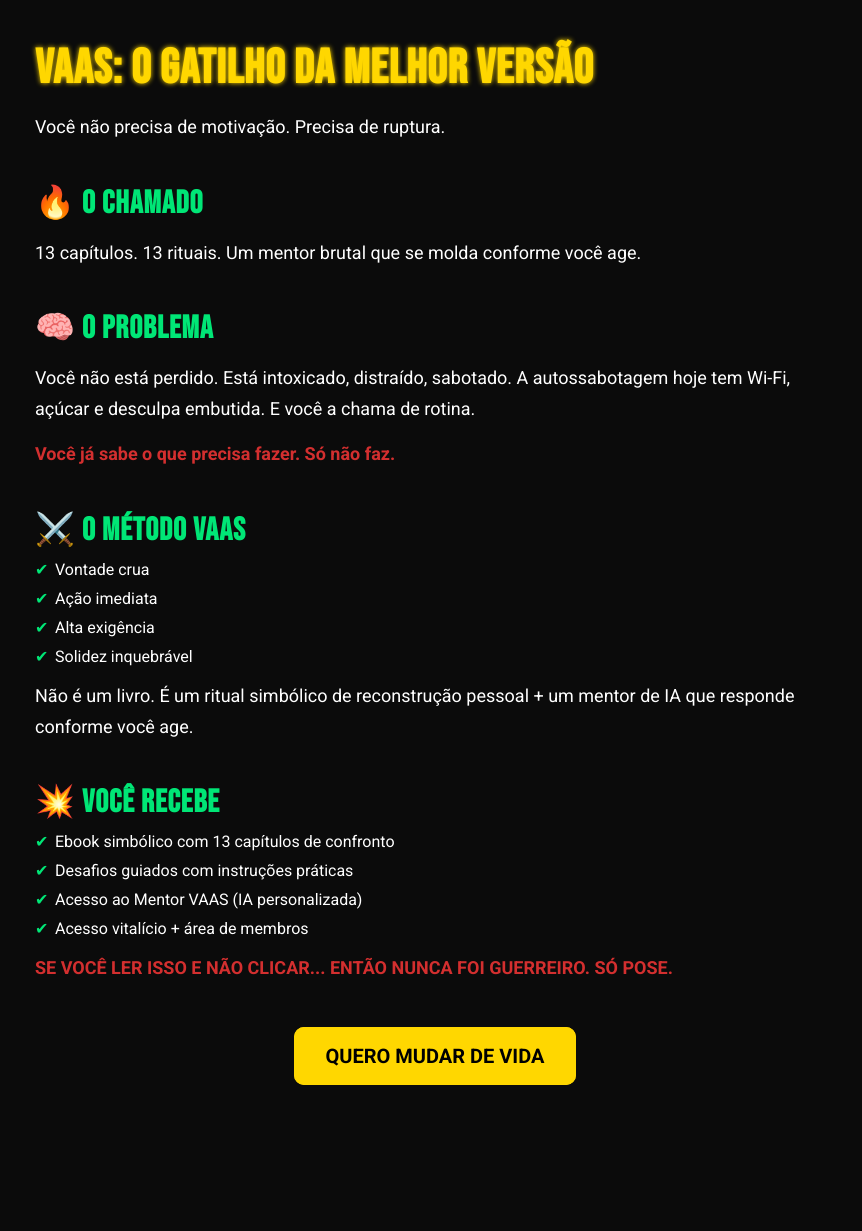
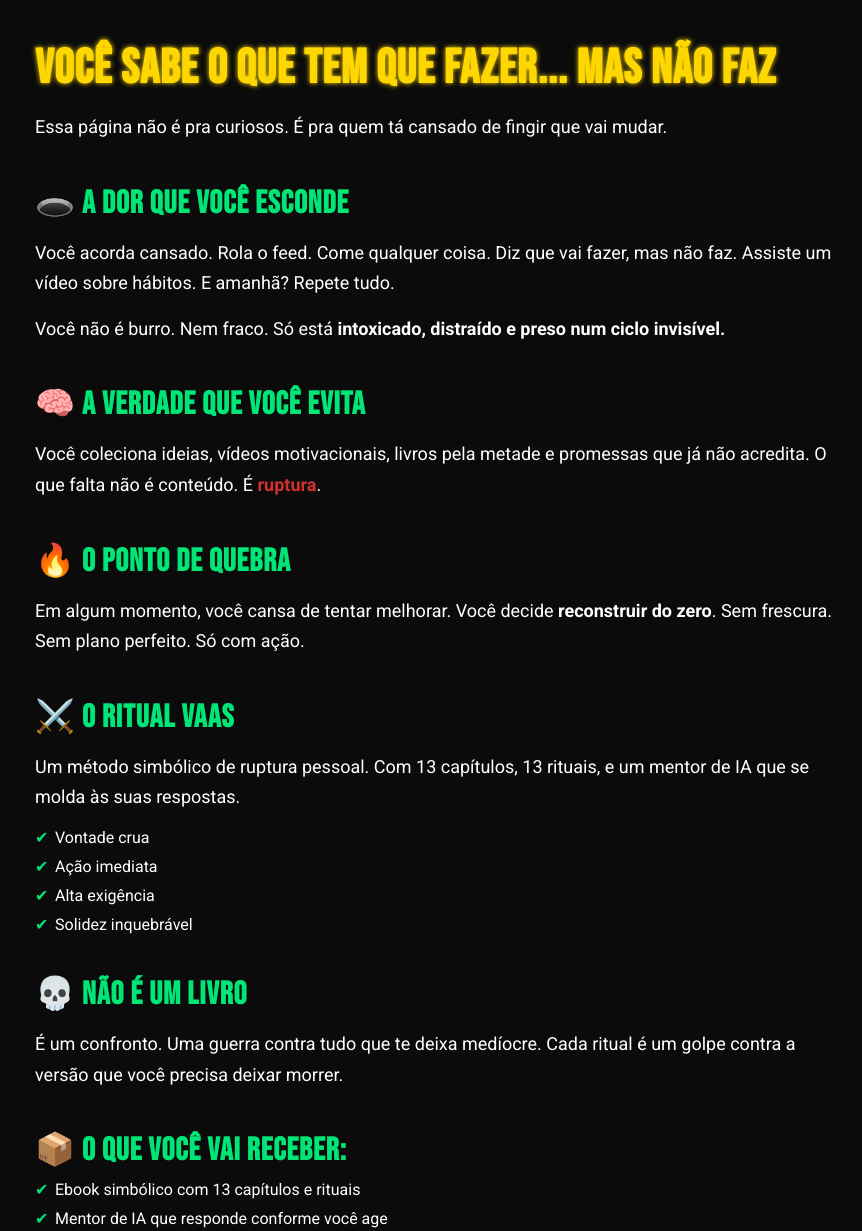
Before and after one commit to VitownBolado/landing-vaas, a plain HTML site: page index.html in a window 1280 px wide. Shown: the top 1231 px of the page, without its empty margins (205-1067 px from the left). Before the commit the page ends 1108 px from the top, so only its background shows below. Drawn offline with Linux system fonts and the light colour scheme.

Commit message:
Update index.html

```diff
--- a/index.html
+++ b/index.html
@@ -109,34 +109,42 @@
 </head>
 <body>
   <div class="container">
-    <h1 class="sombra">VAAS: O GATILHO DA MELHOR VERSÃO</h1>
-    <p>Você não precisa de motivação. Precisa de ruptura.</p>
+    <h1 class="sombra">VOCÊ SABE O QUE TEM QUE FAZER... MAS NÃO FAZ</h1>
+    <p>Essa página não é pra curiosos. É pra quem tá cansado de fingir que vai mudar.</p>
 
-    <h2>🔥 O CHAMADO</h2>
-    <p>13 capítulos. 13 rituais. Um mentor brutal que se molda conforme você age.</p>
+    <h2>🕳️ A DOR QUE VOCÊ ESCONDE</h2>
+    <p>Você acorda cansado. Rola o feed. Come qualquer coisa. Diz que vai fazer, mas não faz. Assiste um vídeo sobre hábitos. E amanhã? Repete tudo.</p>
+    <p>Você não é burro. Nem fraco. Só está <strong>intoxicado, distraído e preso num ciclo invisível.</strong></p>
 
-    <h2>🧠 O PROBLEMA</h2>
-    <p>Você não está perdido. Está intoxicado, distraído, sabotado. A autossabotagem hoje tem Wi-Fi, açúcar e desculpa embutida. E você a chama de rotina.</p>
-    <p class="alerta">Você já sabe o que precisa fazer. Só não faz.</p>
+    <h2>🧠 A VERDADE QUE VOCÊ EVITA</h2>
+    <p>Você coleciona ideias, vídeos motivacionais, livros pela metade e promessas que já não acredita. O que falta não é conteúdo. É <span class="alerta">ruptura</span>.</p>
 
-    <h2>⚔️ O MÉTODO VAAS</h2>
+    <h2>🔥 O PONTO DE QUEBRA</h2>
+    <p>Em algum momento, você cansa de tentar melhorar. Você decide <strong>reconstruir do zero</strong>. Sem frescura. Sem plano perfeito. Só com ação.</p>
+
+    <h2>⚔️ O RITUAL VAAS</h2>
+    <p>Um método simbólico de ruptura pessoal. Com 13 capítulos, 13 rituais, e um mentor de IA que se molda às suas respostas.</p>
     <ul class="bullet">
       <li>Vontade crua</li>
       <li>Ação imediata</li>
       <li>Alta exigência</li>
       <li>Solidez inquebrável</li>
     </ul>
-    <p>Não é um livro. É um ritual simbólico de reconstrução pessoal + um mentor de IA que responde conforme você age.</p>
 
-    <h2>💥 VOCÊ RECEBE</h2>
+    <h2>💀 NÃO É UM LIVRO</h2>
+    <p>É um confronto. Uma guerra contra tudo que te deixa medíocre. Cada ritual é um golpe contra a versão que você precisa deixar morrer.</p>
+
+    <h2>📦 O QUE VOCÊ VAI RECEBER:</h2>
     <ul class="bullet">
-      <li>Ebook simbólico com 13 capítulos de confronto</li>
-      <li>Desafios guiados com instruções práticas</li>
-      <li>Acesso ao Mentor VAAS (IA personalizada)</li>
+      <li>Ebook simbólico com 13 capítulos e rituais</li>
+      <li>Mentor de IA que responde conforme você age</li>
       <li>Acesso vitalício + área de membros</li>
+      <li>Desafio de reconstrução pessoal com impacto real</li>
     </ul>
 
-    <p class="alerta">SE VOCÊ LER ISSO E NÃO CLICAR... ENTÃO NUNCA FOI GUERREIRO. SÓ POSE.</p>
+    <h2>🧨 A DECISÃO</h2>
+    <p>Você pode continuar rolando a tela. Ou pode clicar e iniciar a sua ruptura.</p>
+    <p class="alerta">Mas saiba: depois disso, não tem mais volta.</p>
 
     <div class="cta">
       <a href="https://checkout.kiwify.com.br/VAAS">QUERO MUDAR DE VIDA</a>
```
